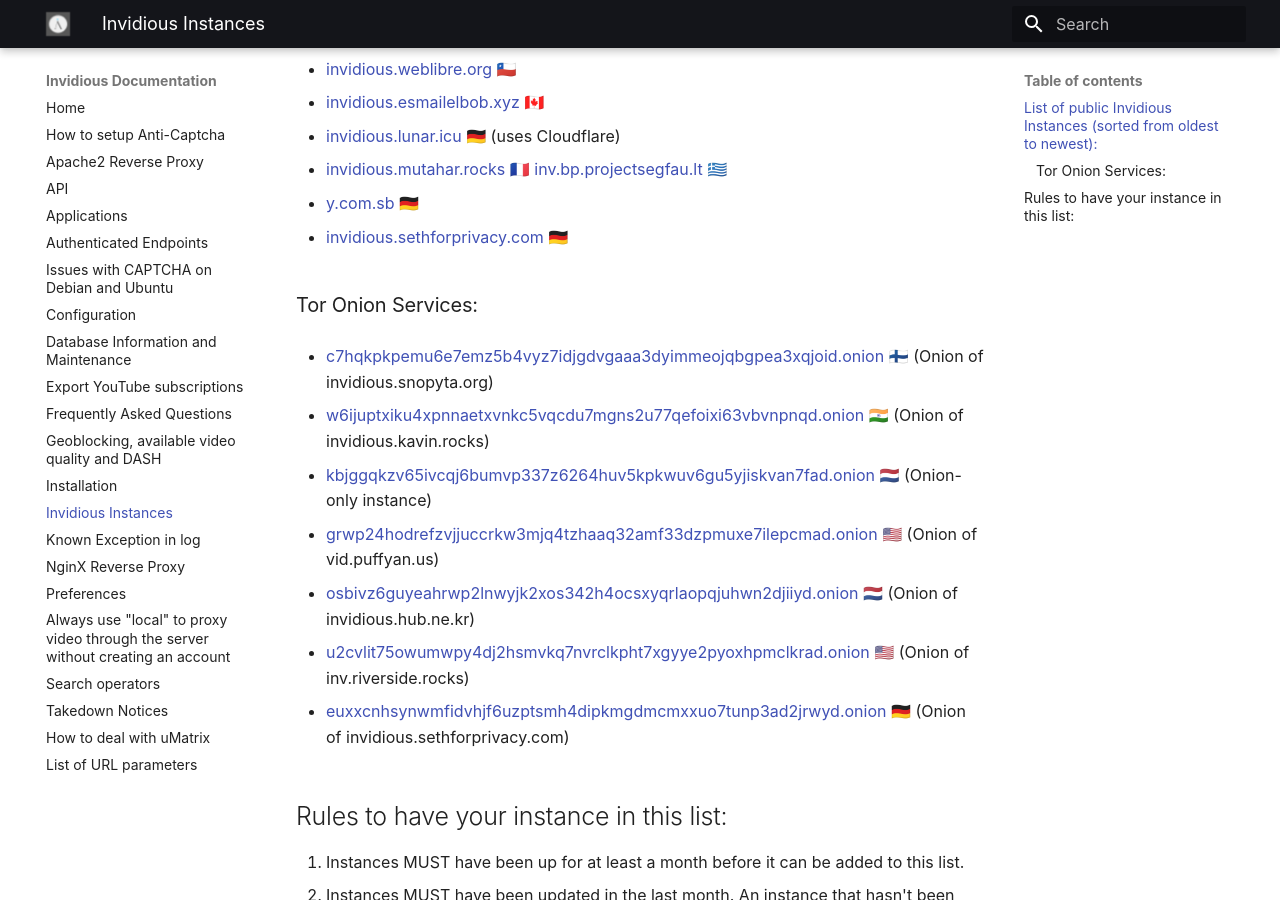
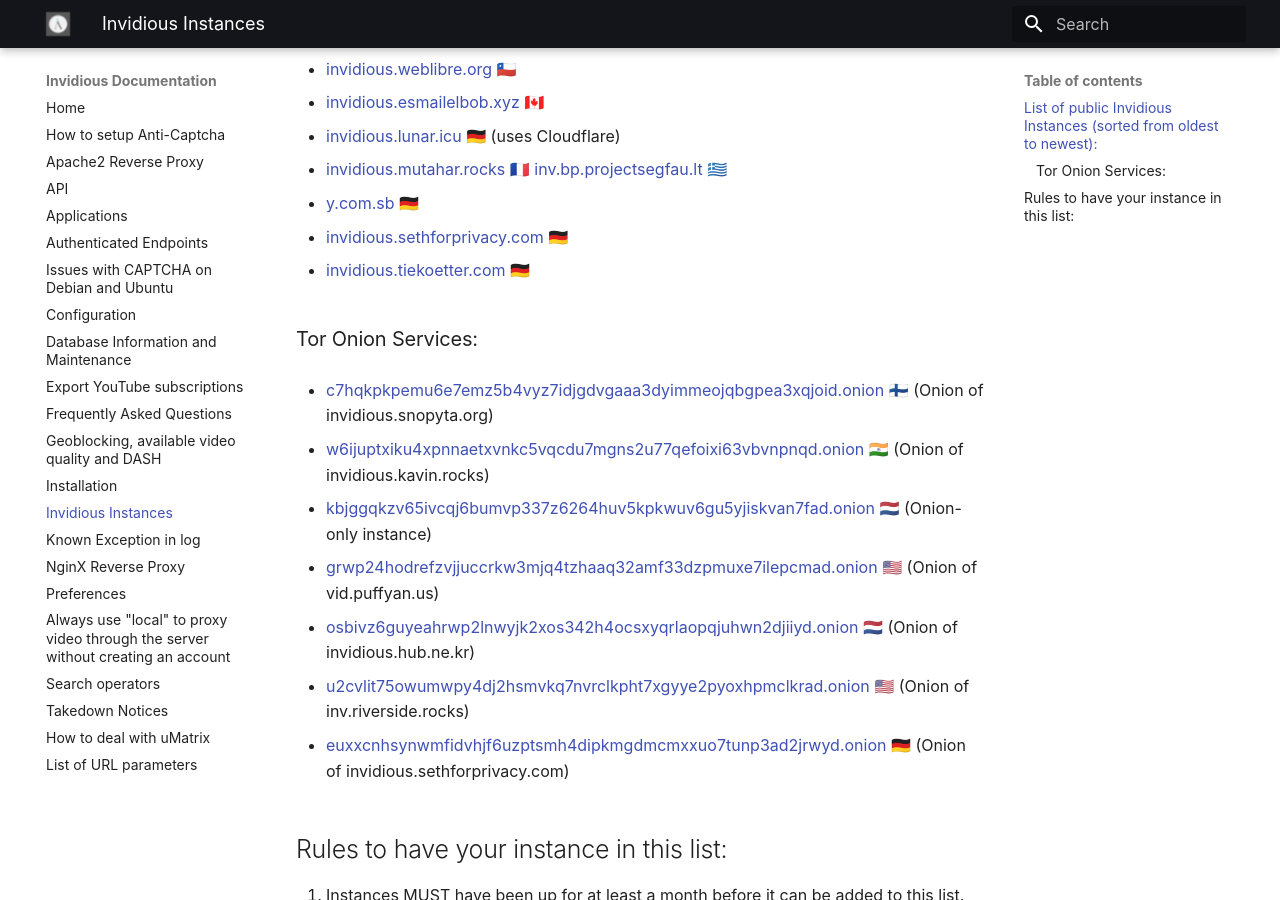
Before and after one commit to iv-org/documentation, an MkDocs documentation site: the page built from docs/instances.md, in a window 1280 px wide and 900 px high, scrolled down 818 px. Built offline with MkDocs 1.6.1 and Material for MkDocs 9.7.7, drawn with Linux system fonts in a browser that asks for light colours.

Commit message:
Add invidious.tiekoetter.com
Closes https://github.com/iv-org/documentation/issues/225

```diff
--- a/docs/instances.md
+++ b/docs/instances.md
@@ -42,6 +42,8 @@
 
 * [invidious.sethforprivacy.com](https://invidious.sethforprivacy.com) 🇩🇪
 
+* [invidious.tiekoetter.com](https://invidious.tiekoetter.com) 🇩🇪
+
 ### Tor Onion Services:
 * [c7hqkpkpemu6e7emz5b4vyz7idjgdvgaaa3dyimmeojqbgpea3xqjoid.onion](http://c7hqkpkpemu6e7emz5b4vyz7idjgdvgaaa3dyimmeojqbgpea3xqjoid.onion) 🇫🇮 (Onion of invidious.snopyta.org)
 
```
